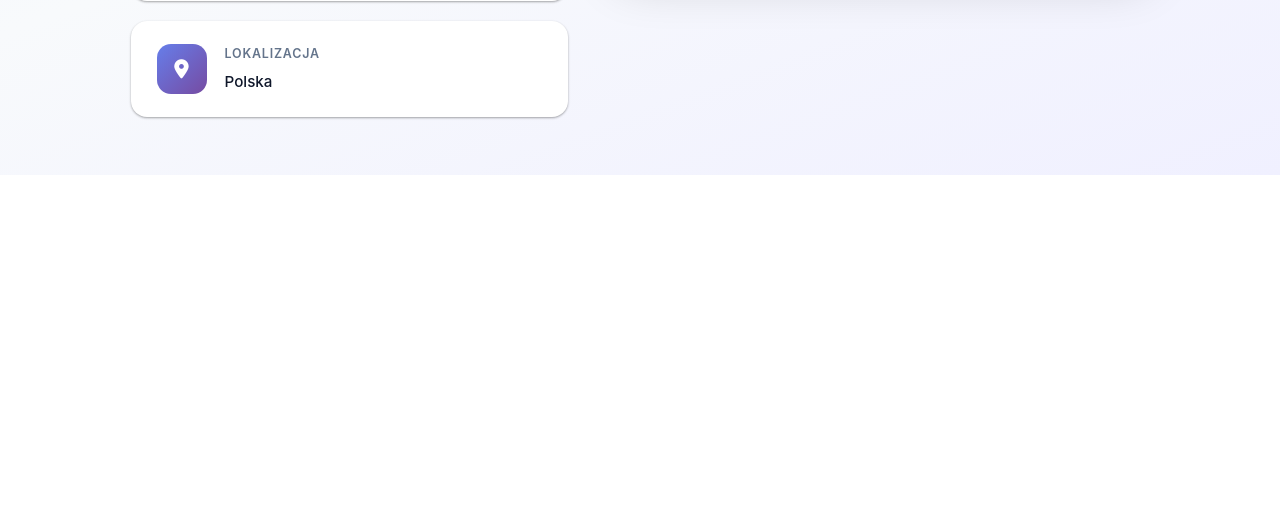
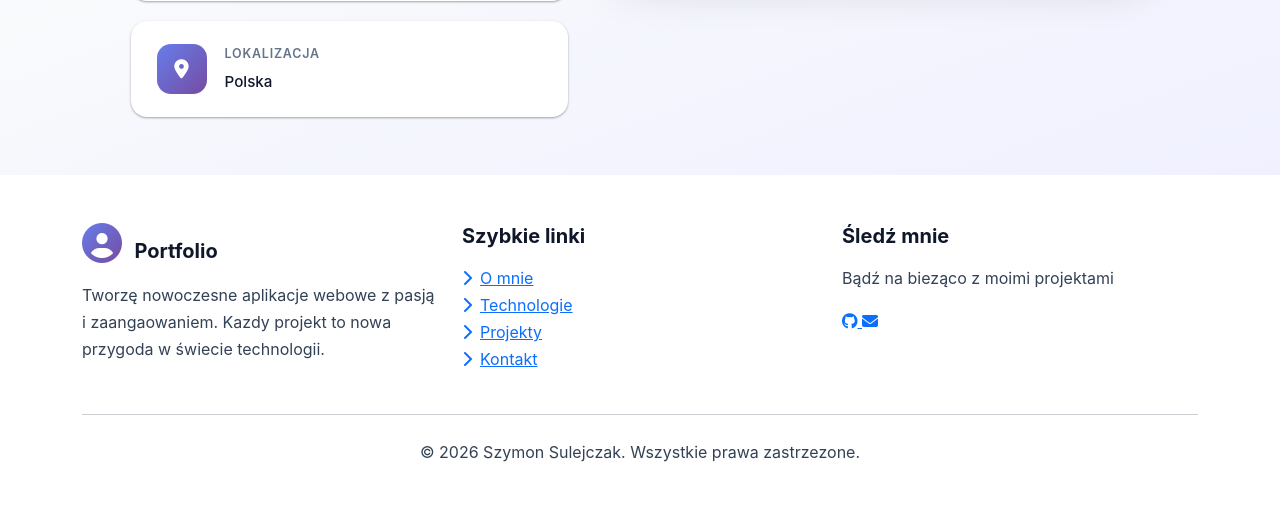
Before and after one commit to Sul3j/portfolio-website-project, a Django app: template portfolio/templates/portfolio/home.html in a window 1280 px wide. Shown: the part 3292-3806 px from the top of the page. Before the commit the page ends 3467 px from the top, so only its background shows below. Run offline with Django 3.2, Linux system fonts and the light colour scheme; the template is opened without the code that fills it: most values are stand-ins (such as "Sample title", 1, 10 or a date in 2020); grey boxes marked "Sample" are stand-in pictures; form fields are guessed from the names that the template uses.

Commit message:
add footer structure

```diff
--- a/portfolio/templates/portfolio/home.html
+++ b/portfolio/templates/portfolio/home.html
@@ -315,6 +315,46 @@
         </div>
     </section>
 
+    <!-- footer -->
+    <footer class="footer py-5">
+        <div class="container">
+            <div class="row g-4">
+                <div class="col-lg-4 mb-4 mb-lg-0">
+                    <div class="footer-brand mb-3">
+                        <i class="fas fa-user-circle brand-icon"></i>
+                        <h5 class="d-inline-block ms-2 mb-0">Portfolio</h5>
+                    </div>
+                    <p class="footer-description">Tworzę nowoczesne aplikacje webowe z pasją i zaangaowaniem. Kazdy projekt to nowa przygoda w świecie technologii.</p>
+                </div>
+                <div class="col-lg-4 mb-4 mb-lg-0">
+                    <h5 class="footer-title mb-3">Szybkie linki</h5>
+                    <ul class="list-unstyled footer-links">
+                        <li><a href="#about"><i class="fas fa-chevron-right me-2"></i>O mnie</a></li>
+                        <li><a href="#technologies"><i class="fas fa-chevron-right me-2"></i>Technologie</a></li>
+                        <li><a href="#projects"><i class="fas fa-chevron-right me-2"></i>Projekty</a></li>
+                        <li><a href="#contact"><i class="fas fa-chevron-right me-2"></i>Kontakt</a></li>
+                    </ul>
+                </div>
+                <div class="col-lg-4">
+                    <h5 class="footer-title mb-3">Śledź mnie</h5>
+                    <p class="footer-description mb-3">Bądź na bieząco z moimi projektami</p>
+                    <div class="social-links">
+                        <a href="https://github.com/Sul3j" target="_blank" class="social-links" title="Github" rel="noopener noreferrer">
+                            <i class="fab fa-github"></i>
+                        </a>
+                        <a href="mailto:contact@example.com" class="social-links" title="Email">
+                            <i class="fas fa-envelope"></i>
+                        </a>
+                    </div>
+                </div>
+            </div>
+            <hr class="footer-divider my-4">
+            <div class="text-center">
+                <p class="footer-copyright mb-0">&copy; {% now "Y" %} Szymon Sulejczak. Wszystkie prawa zastrzezone.</p>
+            </div>
+        </div>
+    </footer>
+
     <!-- Bootstrap Bundle with Popper -->
     <script src="https://cdn.jsdelivr.net/npm/bootstrap@5.3.2/dist/js/bootstrap.bundle.min.js"></script>
     <!-- Particles.js -->
```
